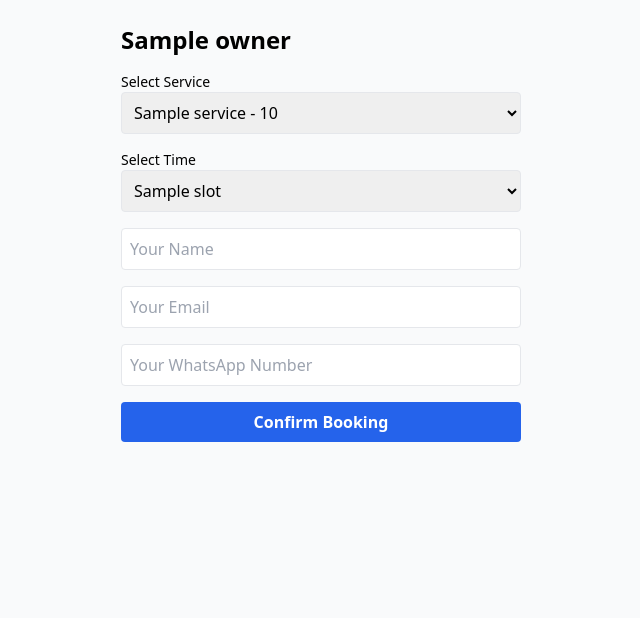
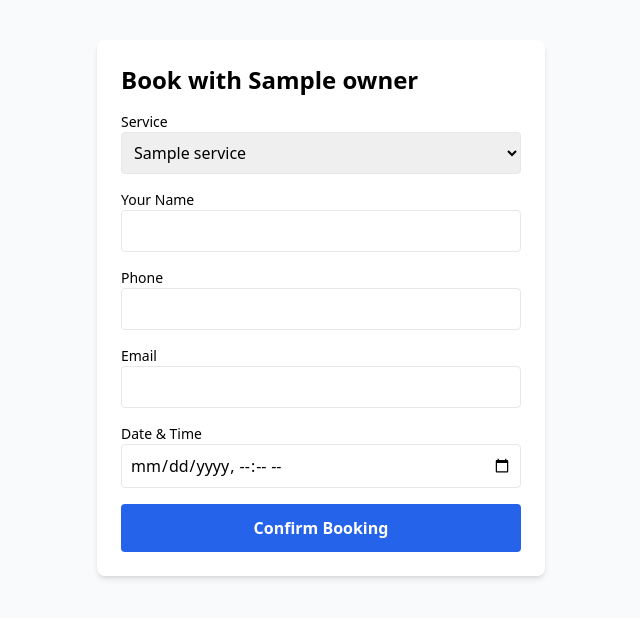
Before and after one commit to baderGorchene/autonomous, a Python web app: template templates/booking_page.html in a window 1280 px wide. Shown: the top 618 px of the page, without its empty margins (319-959 px from the left). Run offline with Jinja, Linux system fonts and the light colour scheme; the template is opened without the code that fills it: most values are stand-ins (such as "Sample title", 1, 10 or a date in 2020); some libraries are stand-ins or nearby versions.

Commit message:
Add public booking page template with RTL support and i18n placeholders

```diff
--- a/commit_msg.txt
+++ b/commit_msg.txt
@@ -1 +1 @@
-Implement booking submission route with background notifications
+Add public booking page template with RTL support and i18n placeholders
--- a/templates/booking_page.html
+++ b/templates/booking_page.html
@@ -1,34 +1,41 @@
 <!DOCTYPE html>
-<html lang="{{ lang }}" {% if lang == 'ar' %}dir="rtl"{% endif %}>
+<html lang="{{ lang }}" dir="{{ 'rtl' if lang == 'ar' else 'ltr' }}">
 <head>
     <meta charset="UTF-8">
-    <title>{{ owner.business_name }} | {{ _('Book Appointment') }}</title>
+    <title>{{ owner.business_name }} | BookSlot</title>
     <script src="https://cdn.tailwindcss.com"></script>
 </head>
 <body class="bg-gray-50 font-sans">
-    <div class="max-w-md mx-auto p-6">
-        <h1 class="text-2xl font-bold mb-4">{{ owner.business_name }}</h1>
-        <form action="/book/{{ owner.slug }}/confirm" method="POST" class="space-y-4">
+    <div class="max-w-md mx-auto mt-10 p-6 bg-white rounded-lg shadow-md">
+        <h1 class="text-2xl font-bold mb-4">{{ _('Book with') }} {{ owner.business_name }}</h1>
+        <form action="/book/{{ owner.slug }}/submit" method="POST" class="space-y-4">
             <div>
-                <label class="block text-sm font-medium">{{ _('Select Service') }}</label>
+                <label class="block text-sm font-medium">{{ _('Service') }}</label>
                 <select name="service" class="w-full p-2 border rounded" required>
-                    {% for service in services %}
-                        <option value="{{ service.name }}">{{ service.name }} - {{ service.price }}</option>
+                    {% for service in owner.services_json %}
+                        <option value="{{ service }}">{{ service }}</option>
                     {% endfor %}
                 </select>
             </div>
             <div>
-                <label class="block text-sm font-medium">{{ _('Select Time') }}</label>
-                <select name="datetime" class="w-full p-2 border rounded" required>
-                    {% for slot in availability %}
-                        <option value="{{ slot }}">{{ slot }}</option>
-                    {% endfor %}
-                </select>
+                <label class="block text-sm font-medium">{{ _('Your Name') }}</label>
+                <input type="text" name="customer_name" class="w-full p-2 border rounded" required>
             </div>
-            <input type="text" name="customer_name" placeholder="{{ _('Your Name') }}" class="w-full p-2 border rounded" required>
-            <input type="email" name="customer_email" placeholder="{{ _('Your Email') }}" class="w-full p-2 border rounded" required>
-            <input type="tel" name="customer_phone" placeholder="{{ _('Your WhatsApp Number') }}" class="w-full p-2 border rounded" required>
-            <button type="submit" class="w-full bg-blue-600 text-white py-2 rounded font-bold">{{ _('Confirm Booking') }}</button>
+            <div>
+                <label class="block text-sm font-medium">{{ _('Phone') }}</label>
+                <input type="tel" name="customer_phone" class="w-full p-2 border rounded" required>
+            </div>
+            <div>
+                <label class="block text-sm font-medium">{{ _('Email') }}</label>
+                <input type="email" name="customer_email" class="w-full p-2 border rounded" required>
+            </div>
+            <div>
+                <label class="block text-sm font-medium">{{ _('Date & Time') }}</label>
+                <input type="datetime-local" name="booking_datetime" class="w-full p-2 border rounded" required>
+            </div>
+            <button type="submit" class="w-full bg-blue-600 text-white p-3 rounded font-bold hover:bg-blue-700">
+                {{ _('Confirm Booking') }}
+            </button>
         </form>
     </div>
 </body>
```
Also changed, not shown: PROGRESS.md (+5 -0 lines), memory.json (+5 -4 lines).
